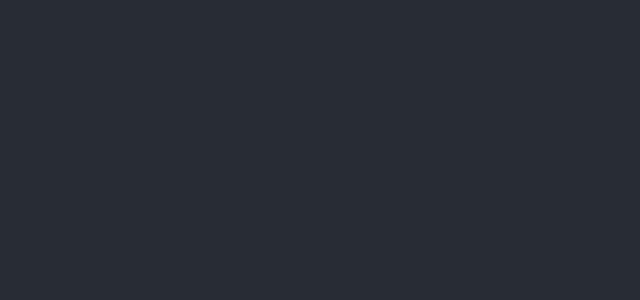
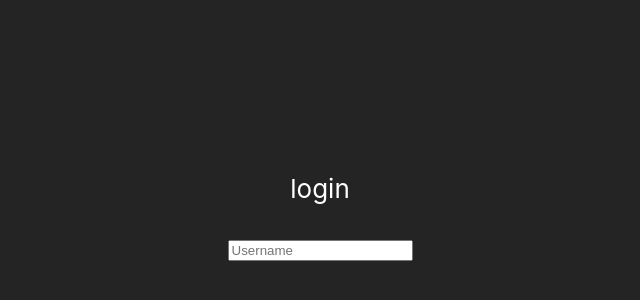
Before and after one commit to kbpositive/login-ui, a React (Create React App) app: page / in a window 1280 px wide. Shown: the part 196-496 px from the top of the page, without its empty margins (320-960 px from the left). Built offline with nearby package versions, Linux system fonts and the light colour scheme.

Commit message:
created input field

```diff
--- a/src/App.css
+++ b/src/App.css
@@ -14,7 +14,7 @@
 }
 
 .App-header {
-  background-color: #282c34;
+  background-color: #242424;
   min-height: 100vh;
   display: flex;
   flex-direction: column;
--- a/src/App.js
+++ b/src/App.js
@@ -1,9 +1,28 @@
+import InputField from './components/InputField';
+import React, { useState } from 'react';
 import './App.css';
 
 function App() {
+  const [state, setState] = useState('');
+
+  function setInputValue(val) {
+    val = val.trim();
+    if (val.length > 12) {
+      return;
+    }
+    setState(val)
+  }
+
   return (
     <div className="App">
       <header className="App-header">
+        <p>login</p>
+        <InputField
+          type='text'
+          placeholder="Username"
+          value={state ? state : ''}
+          onChange={(state) => setInputValue(state)}
+        />
 
       </header>
     </div>
--- /dev/null
+++ b/src/components/InputField.js
@@ -0,0 +1,15 @@
+function InputField(props) {
+    return (
+        <div className='inputField'>
+            <input
+                className='input'
+                type={props.type}
+                placeholder={props.placeholder}
+                value={props.value}
+                onChange={(e) => props.onChange(e.target.value)}
+            />
+        </div>
+    );
+}
+
+export default InputField;
```
